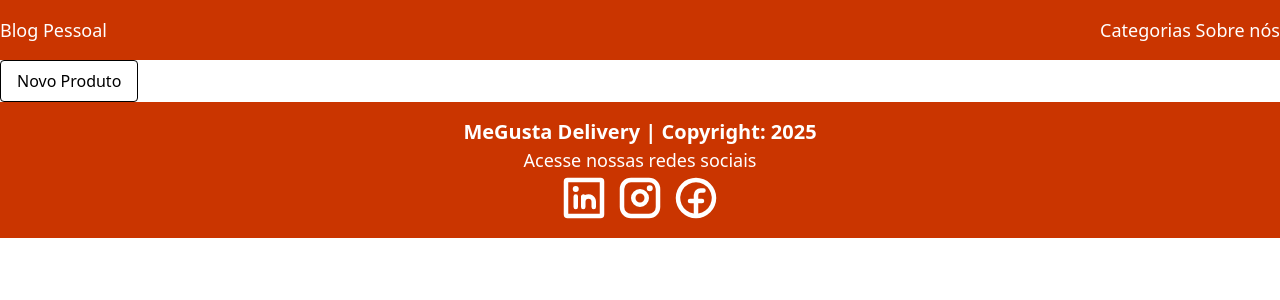
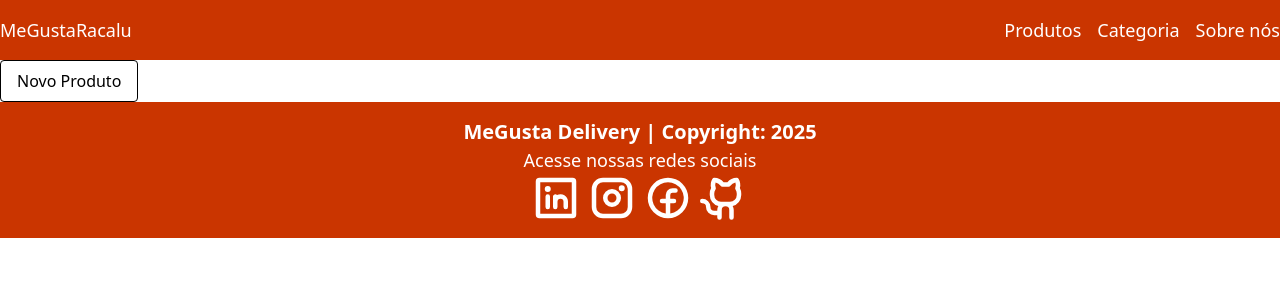
Before and after one commit to meGustaRacalu/Delivery-Front, a React (Vite) app: page /produtos in a window 1280 px wide. Shown: the top 300 px of the page. Built offline with nearby package versions, Linux system fonts and the light colour scheme.

Commit message:
links funcioando em navbar e footer

```diff
--- a/src/components/footer/Footer.tsx
+++ b/src/components/footer/Footer.tsx
@@ -1,26 +1,28 @@
-import { FacebookLogo, InstagramLogo, LinkedinLogo } from '@phosphor-icons/react'
+import { FacebookLogo, InstagramLogo, LinkedinLogo, GithubLogo } from '@phosphor-icons/react';
 
 function Footer() {
-
-    let data = new Date().getFullYear()
+    let data = new Date().getFullYear();
 
     return (
         <>
             <div className="flex justify-center bg-orange-700 text-white">
                 <div className="container flex flex-col items-center py-4">
                     <p className='text-xl font-bold'>
-                            MeGusta Delivery | Copyright: {data}
-                        </p>
+                        MeGusta Delivery | Copyright: {data}
+                    </p>
                     <p className='text-lg'>Acesse nossas redes sociais</p>
                     <div className='flex gap-2'>
                         <LinkedinLogo size={48} weight='bold' />
                         <InstagramLogo size={48} weight='bold' />
                         <FacebookLogo size={48} weight='bold' />
+                        <a href="https://github.com/meGustaRacalu" target="_blank" rel="noopener noreferrer">
+                            <GithubLogo size={48} weight='bold' />
+                        </a>
                     </div>
                 </div>
             </div>
         </>
-    )
+    );
 }
 
-export default Footer
+export default Footer;
--- a/src/components/navbar/navbar.tsx
+++ b/src/components/navbar/navbar.tsx
@@ -1,20 +1,21 @@
+import { Link } from 'react-router-dom';
+
 function Navbar() {
     return (
         <>
-            <div className='w-full flex justify-center py-4
-            			   bg-orange-700 text-white'>
-
+            <div className='w-full flex justify-center py-4 bg-orange-700 text-white'>
                 <div className="container flex justify-between text-lg">
-                    Blog Pessoal
+                    <Link to="/" className="text-white">MeGustaRacalu</Link>
 
                     <div className='flex gap-4'>
-                        Categorias
-                        Sobre nós
+                        <Link to="/produtos" className="text-white">Produtos</Link>
+                        Categoria
+                        <Link to="/sobre" className="text-white">Sobre nós</Link>
                     </div>
                 </div>
             </div>
         </>
-    )
+    );
 }
 
-export default Navbar
+export default Navbar;
```
